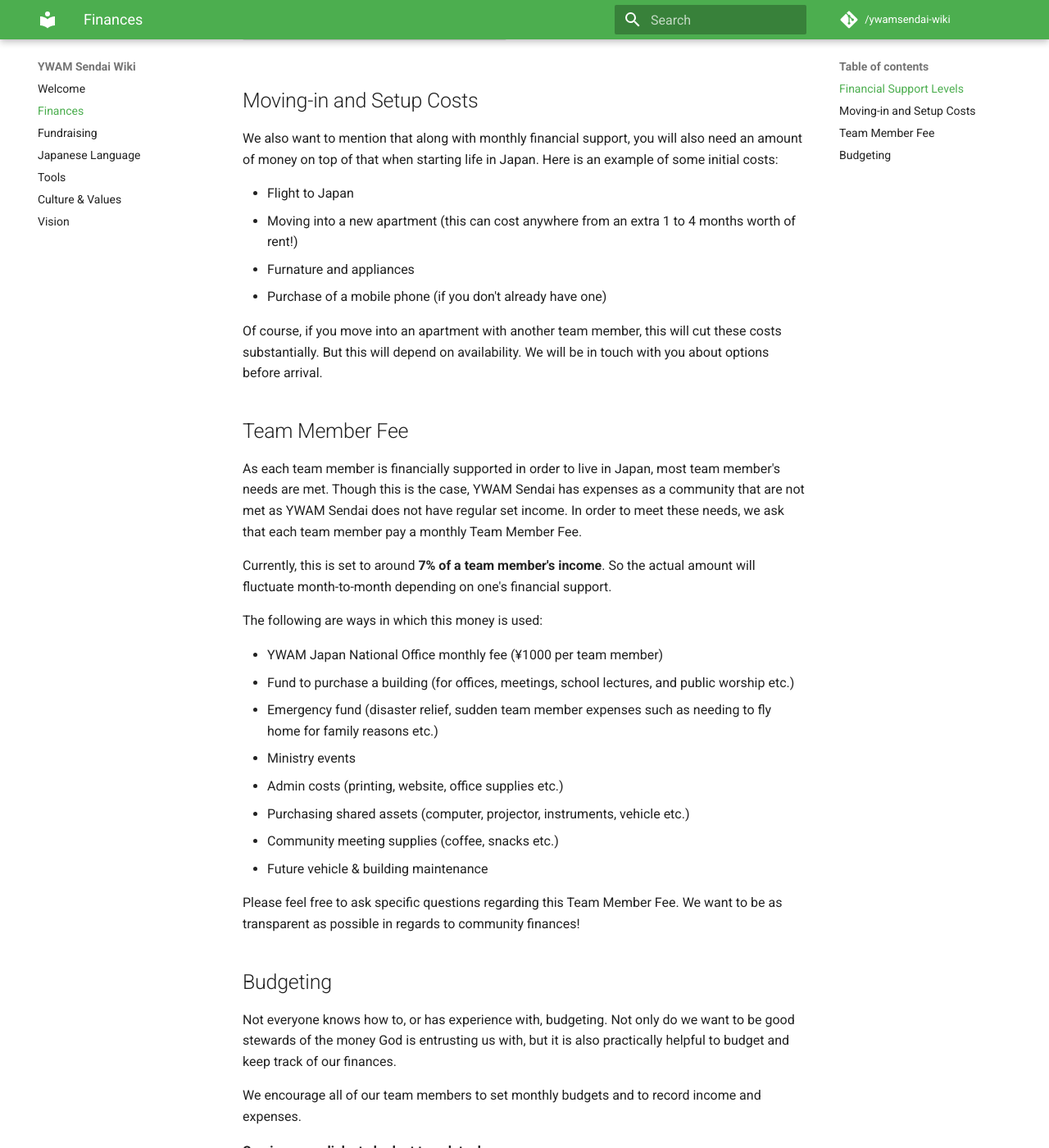
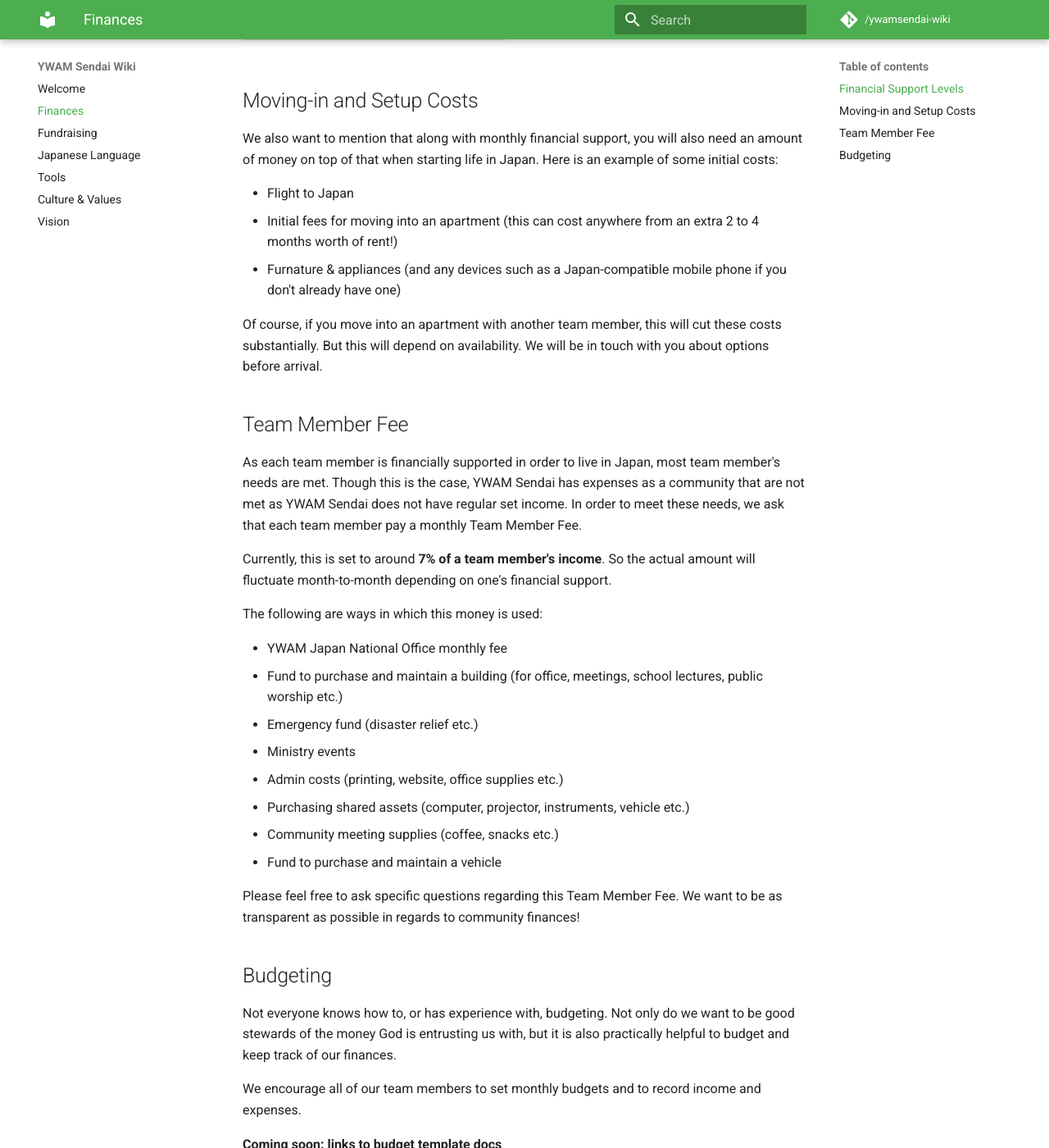
Before and after one commit to ywamsendai/ywamsendai-wiki, an MkDocs documentation site: the page built from docs/finances.md, in a window 1280 px wide and 1400 px high, scrolled down 1156 px. Shown: the whole window at 82% size. Built offline with MkDocs 1.6.1 and Material for MkDocs 9.7.7, drawn with Linux system fonts in a browser that asks for light colours; comment, search, counter and statistics services are not loaded; old or Windows-style settings are respelled for this version of MkDocs.

Commit message:
Edited wording on finances page

```diff
--- a/docs/finances.md
+++ b/docs/finances.md
@@ -29,9 +29,8 @@
 We also want to mention that along with monthly financial support, you will also need an amount of money on top of that when starting life in Japan. Here is an example of some initial costs:
 
 * Flight to Japan
-* Moving into a new apartment (this can cost anywhere from an extra 1 to 4 months worth of rent!)
-* Furnature and appliances
-* Purchase of a mobile phone (if you don't already have one)
+* Initial fees for moving into an apartment (this can cost anywhere from an extra 2 to 4 months worth of rent!)
+* Furnature & appliances (and any devices such as a Japan-compatible mobile phone if you don't already have one)
 
 Of course, if you move into an apartment with another team member, this will cut these costs substantially. But this will depend on availability. We will be in touch with you about options before arrival.
 
@@ -43,14 +42,14 @@
 
 The following are ways in which this money is used:
 
-* YWAM Japan National Office monthly fee (¥1000 per team member)
-* Fund to purchase a building (for offices, meetings, school lectures, and public worship etc.)
-* Emergency fund (disaster relief, sudden team member expenses such as needing to fly home for family reasons etc.)
+* YWAM Japan National Office monthly fee
+* Fund to purchase and maintain a building (for office, meetings, school lectures, public worship etc.)
+* Emergency fund (disaster relief etc.)
 * Ministry events
 * Admin costs (printing, website, office supplies etc.)
 * Purchasing shared assets (computer, projector, instruments, vehicle etc.)
 * Community meeting supplies (coffee, snacks etc.)
-* Future vehicle & building maintenance
+* Fund to purchase and maintain a vehicle
 
 Please feel free to ask specific questions regarding this Team Member Fee. We want to be as transparent as possible in regards to community finances!
 
```
